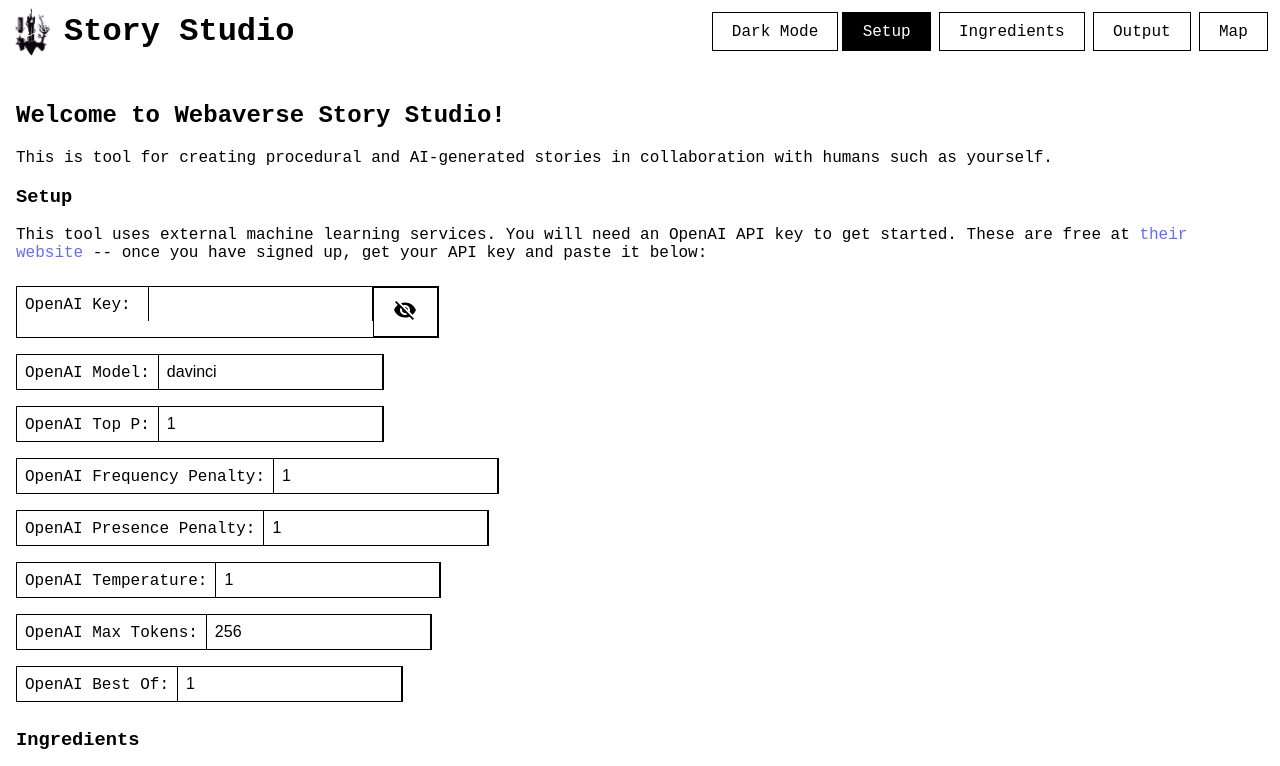
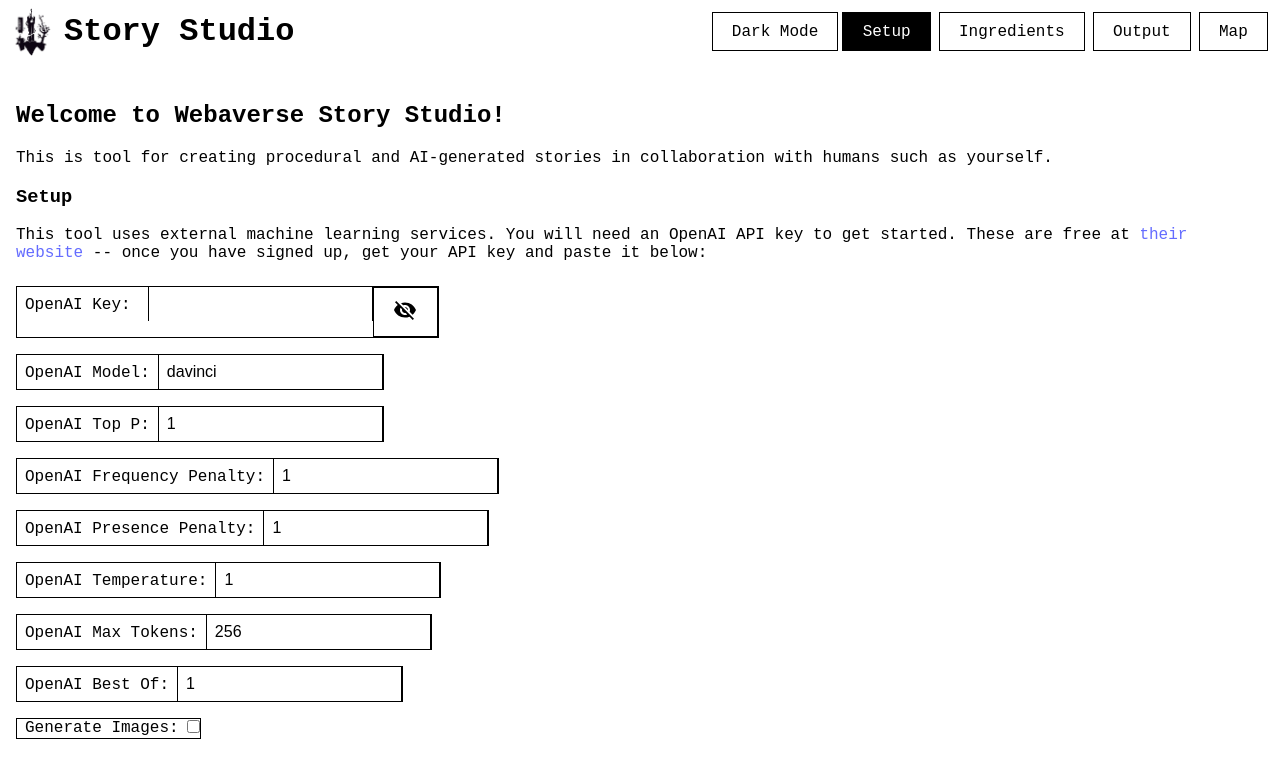
Before and after one commit to webaverse-studios/storystudio, a React (Vite) app: page / in a window 1280 px wide. Shown: the top 766 px of the page. Built offline with nearby package versions, Linux system fonts and the light colour scheme; what dungeoneer would draw is missing.

Commit message:
added option to disable image generation

```diff
--- a/src/Setup.jsx
+++ b/src/Setup.jsx
@@ -7,6 +7,19 @@ import VisibilityOffIcon from "@mui/icons-material/VisibilityOff";
 
 const Setup = ({ _openAIParams, _setOpenAIParams }) => {
   const [apiKeyVisible, setApiKeyVisible] = useState(false);
+  const [generateImages, setGenerateImages] = useState(false);
+
+  useEffect(() => {
+    const gi = localStorage.getItem("generateImages");
+    if (gi) {
+      setGenerateImages(gi === "true");
+    }
+  }, []);
+  const updateGenerateImages = (value) => {
+    setGenerateImages(value);
+    localStorage.setItem("generateImages", !generateImages);
+  };
+
   return (
     <div className="view">
       <br />
@@ -191,6 +204,18 @@ const Setup = ({ _openAIParams, _setOpenAIParams }) => {
           }}
         />
       </div>
+      <br />
+      <div className={"openai"}>
+        <span className={"baseLabel"}>Generate Images:</span>
+        <input
+          className={"baseInput"}
+          type="checkbox"
+          defaultChecked={generateImages}
+          onChange={(e) => {
+            updateGenerateImages(e.target.checked);
+          }}
+        />
+      </div>
       <h3>Ingredients</h3>
       <p>
         The procedural generation for the Webaverse world map is deterministic,
--- a/src/utils/openai_utils.js
+++ b/src/utils/openai_utils.js
@@ -156,12 +156,12 @@ ${`${setting.name}\n${setting.description}`}\
 
 ${party.length > 0 && "# Party Characters\n\n"}\
 ${
-  party.map((c) => `Name: ${c.name}\nBio: ${c.bio}`).join("\n\n") +
+  party.map((c) => `Name: ${c.name}\nBio: ${c.description}`).join("\n\n") +
   (party.length > 0 && "\n\n")
 }\
 ${npcs.length > 0 && "# Non-player Characters\n\n"}\
 ${
-  npcs.map((c) => `Name: ${c.name}\nBio: ${c.bio}`).join("\n\n") +
+  npcs.map((c) => `Name: ${c.name}\nBio: ${c.description}`).join("\n\n") +
   (npcs.length > 0 && "\n\n")
 }\
 ${objects.length > 0 && "# Nearby Objects\n\n"}\
@@ -304,7 +304,7 @@ ${characters.length > 0 && "\n# Characters" + "\n\n"}\
 ${characters
   .map(
     (c) =>
-      `${c.name}\n${c.bio}\n${
+      `${c.name}\n${c.description}\n${
         c.Inventory?.length > 0 && `Inventory:\n`
       }${(c.Inventory ? c.Inventory : [])
         .map((obj) => `${obj.name}`)
@@ -540,7 +540,10 @@ export async function generate(
   //     //found a duplicate, so generate a new name
   //   }
   // }
-  res.image = await generateImage(resp.name);
+
+  if (localStorage.getItem("generateImages") === "true") {
+    res.image = await generateImage(resp.name);
+  }
 
   if (res.name?.length > 0) {
     res.id = makeId(5);
```
